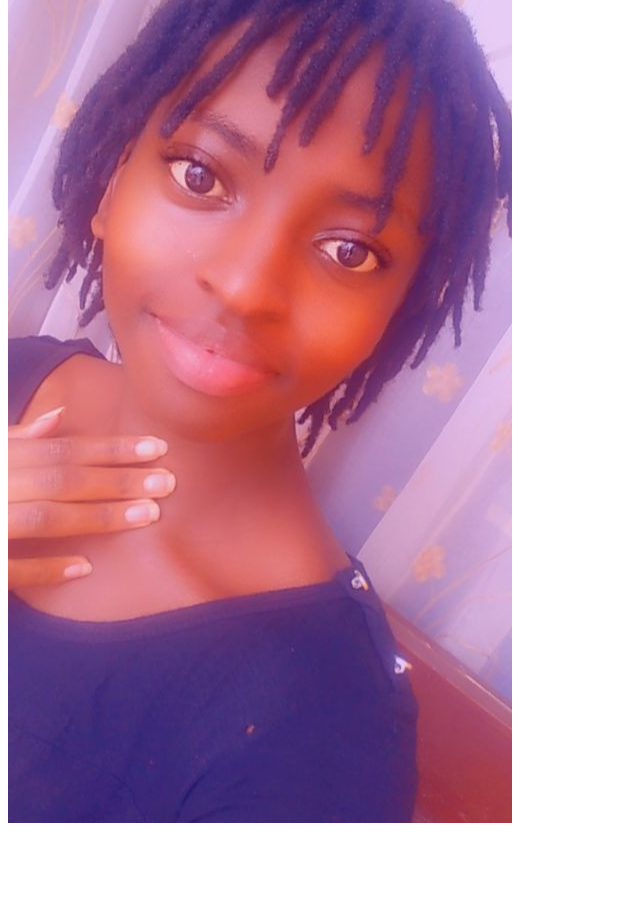
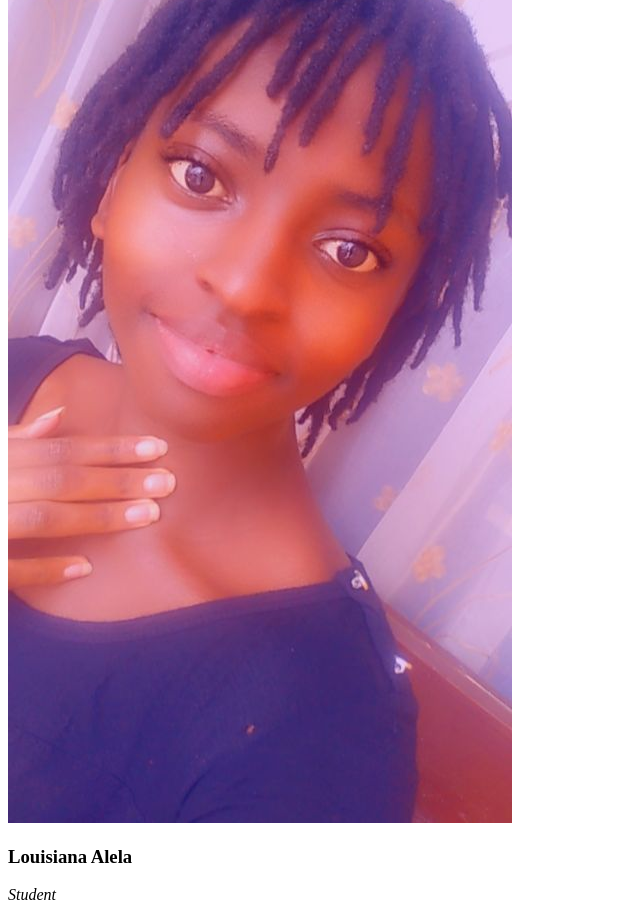
Before and after one commit to Louisiana-Alela/my-portfolio, a plain HTML site: page index.html in a window 1280 px wide. Shown: the part 288-1208 px from the top of the page, without its empty margins (0-640 px from the left). Before the commit the page ends 1123 px from the top, so only its background shows below. Drawn offline with Linux system fonts and the light colour scheme.

Commit message:
Update my profile

```diff
--- a/index.html
+++ b/index.html
@@ -11,7 +11,15 @@
         <h1>GET TO KNOW ME!!</h1>
         <p>Here is a preview of who I am and what I have accomplished so far</p>
     </div>
+
     <img src="/image/my-photo.jpg" alt="My photo" srcset="">
+
+    <div class="profile">
+        <h3>Louisiana Alela</h3>
+        <p><em>Student</em></p>
+    </div>
+
+
 
 </body>
 </html>
```
